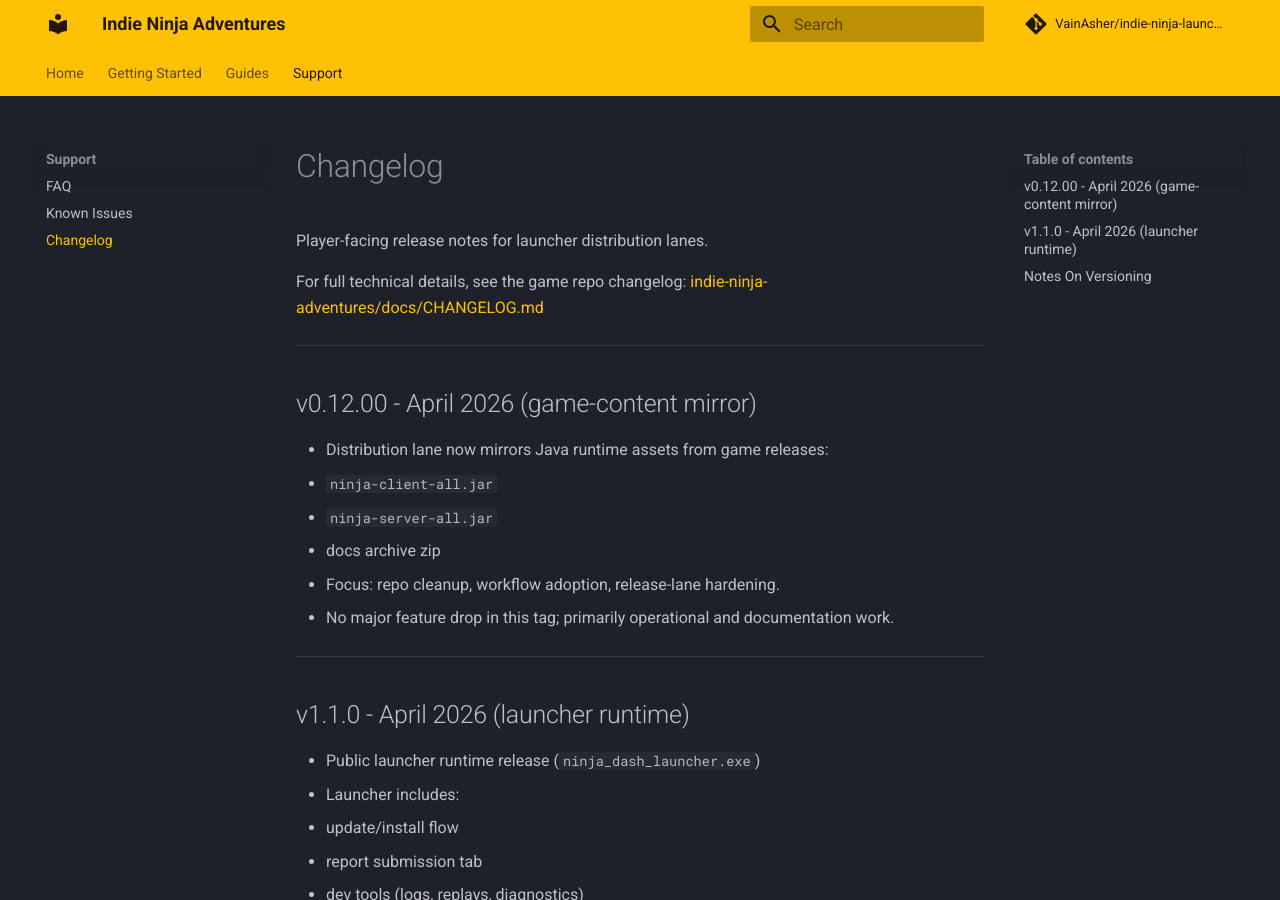
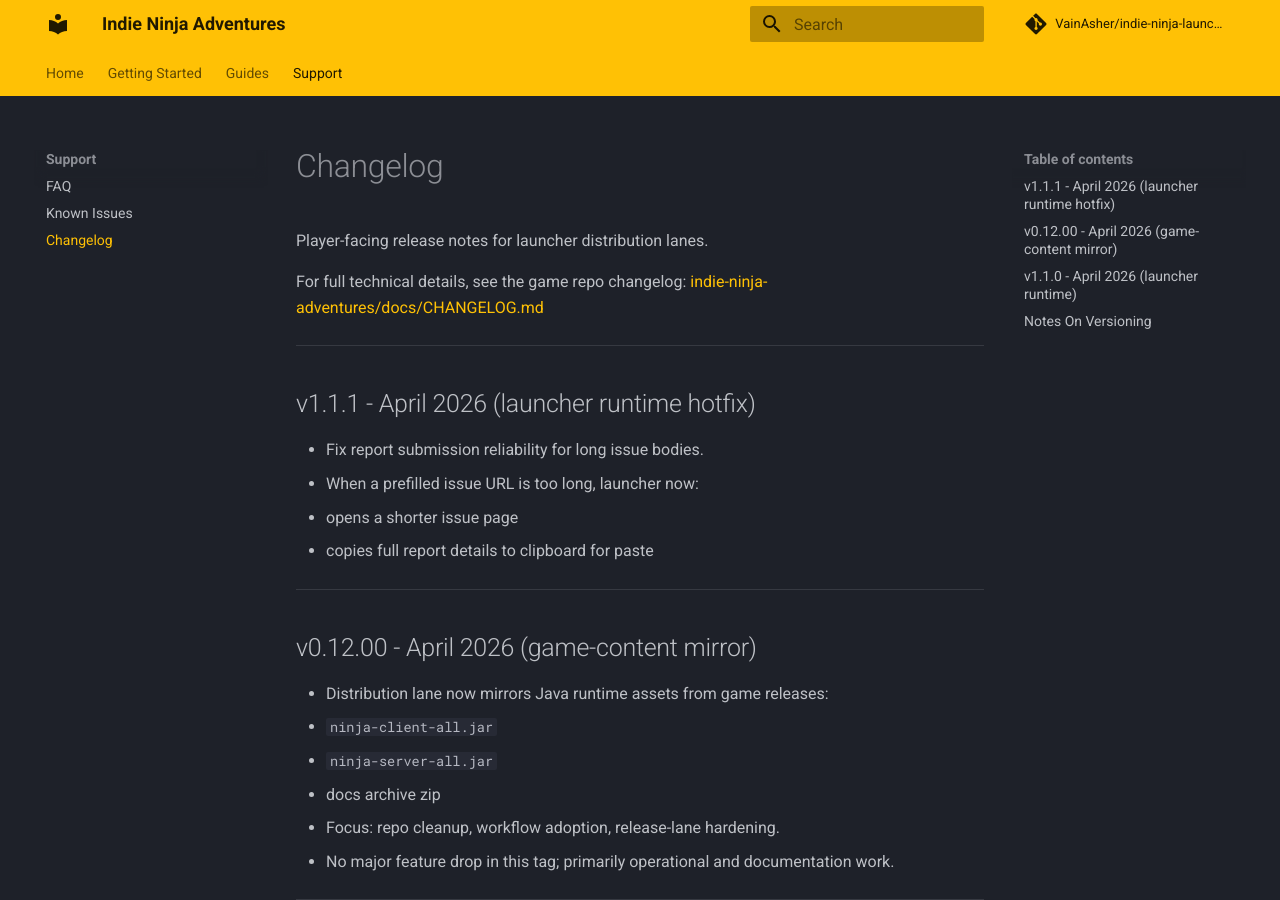
Before and after one commit to VainAsher/indie-ninja-launcher, an MkDocs documentation site: the page built from docs/changelog.md, in a window 1280 px wide and 900 px high. Built offline with MkDocs 1.6.1 and Material for MkDocs 9.7.7, drawn with Linux system fonts in a browser that asks for light colours; comment, search, counter and statistics services are not loaded.

Commit message:
docs(launcher): reflect v1.1.1 hotfix release

```diff
--- a/docs/changelog.md
+++ b/docs/changelog.md
@@ -4,6 +4,15 @@ Player-facing release notes for launcher distribution lanes.
 
 For full technical details, see the game repo changelog:
 [indie-ninja-adventures/docs/CHANGELOG.md](https://github.com/VainAsher/indie-ninja-adventures/blob/main/docs/CHANGELOG.md)
+
+---
+
+## v1.1.1 - April 2026 (launcher runtime hotfix)
+
+- Fix report submission reliability for long issue bodies.
+- When a prefilled issue URL is too long, launcher now:
+  - opens a shorter issue page
+  - copies full report details to clipboard for paste
 
 ---
 
```
Also changed, not shown: README.md (+1 -1 lines).
